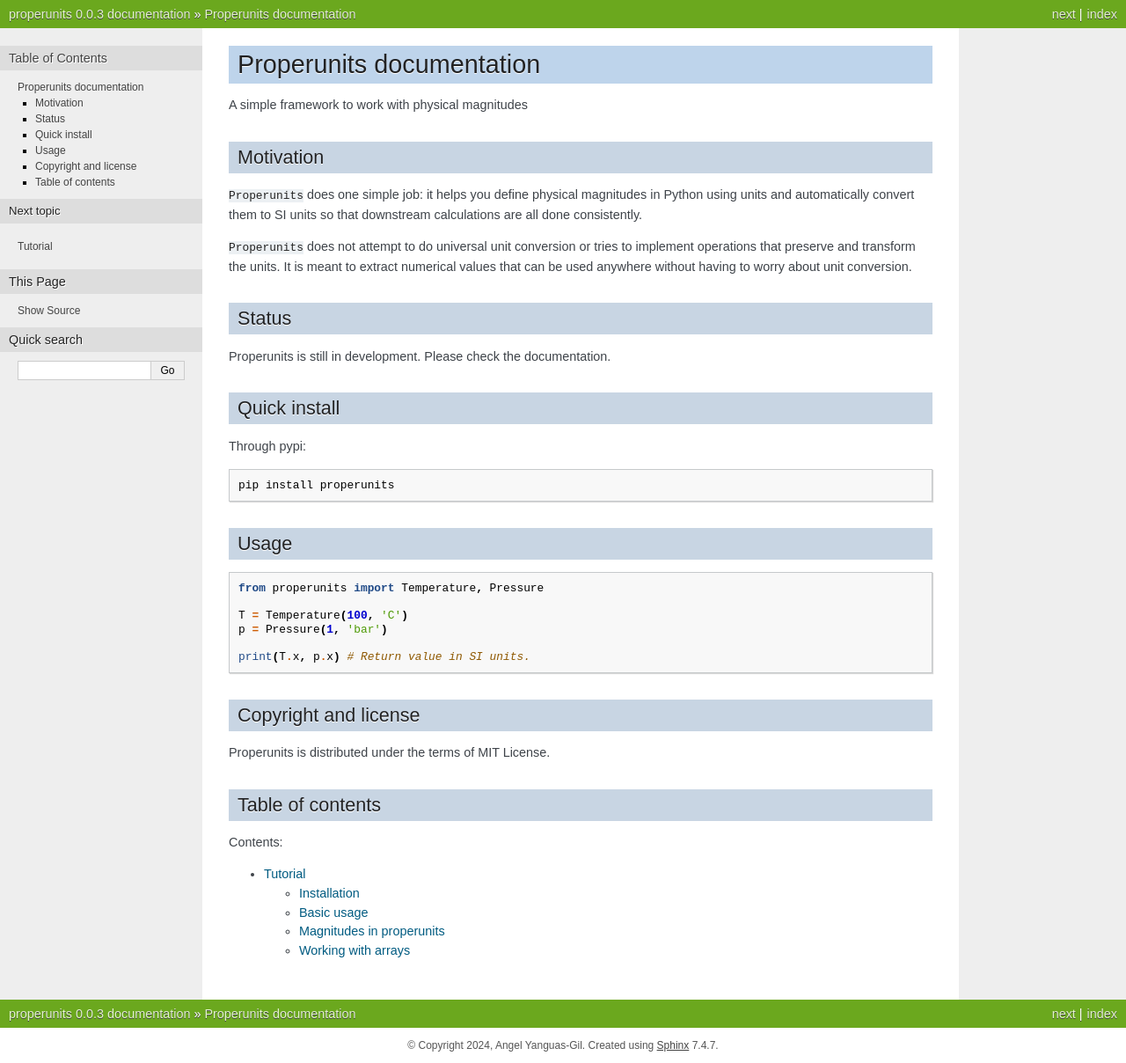
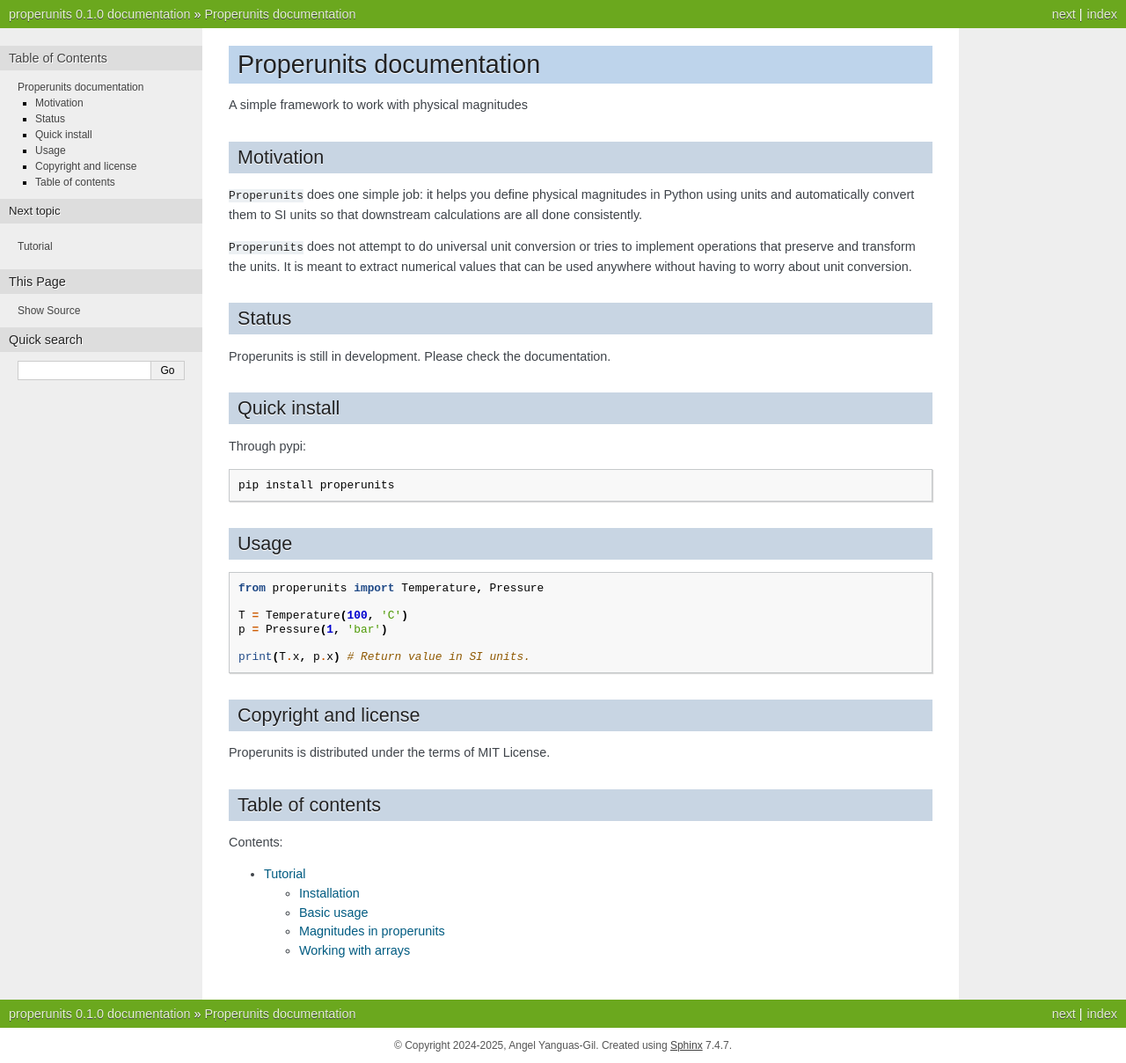
Before and after one commit to anglyan/properunits, a Sphinx documentation site: the page built from docs/index.rst, in a window 1280 px wide. Shown: the whole page at 88% size. Built offline with Sphinx 7.4.7, drawn with Linux system fonts in a browser that asks for light colours.

Commit message:
updated version in doc

```diff
--- a/docs/conf.py
+++ b/docs/conf.py
@@ -13,9 +13,9 @@
 # https://www.sphinx-doc.org/en/master/usage/configuration.html#project-information
 
 project = 'properunits'
-copyright = '2024, Angel Yanguas-Gil'
+copyright = '2024-2025, Angel Yanguas-Gil'
 author = 'Angel Yanguas-Gil'
-release = '0.0.3'
+release = '0.1.0'
 
 # -- General configuration ---------------------------------------------------
 # https://www.sphinx-doc.org/en/master/usage/configuration.html#general-configuration
```
